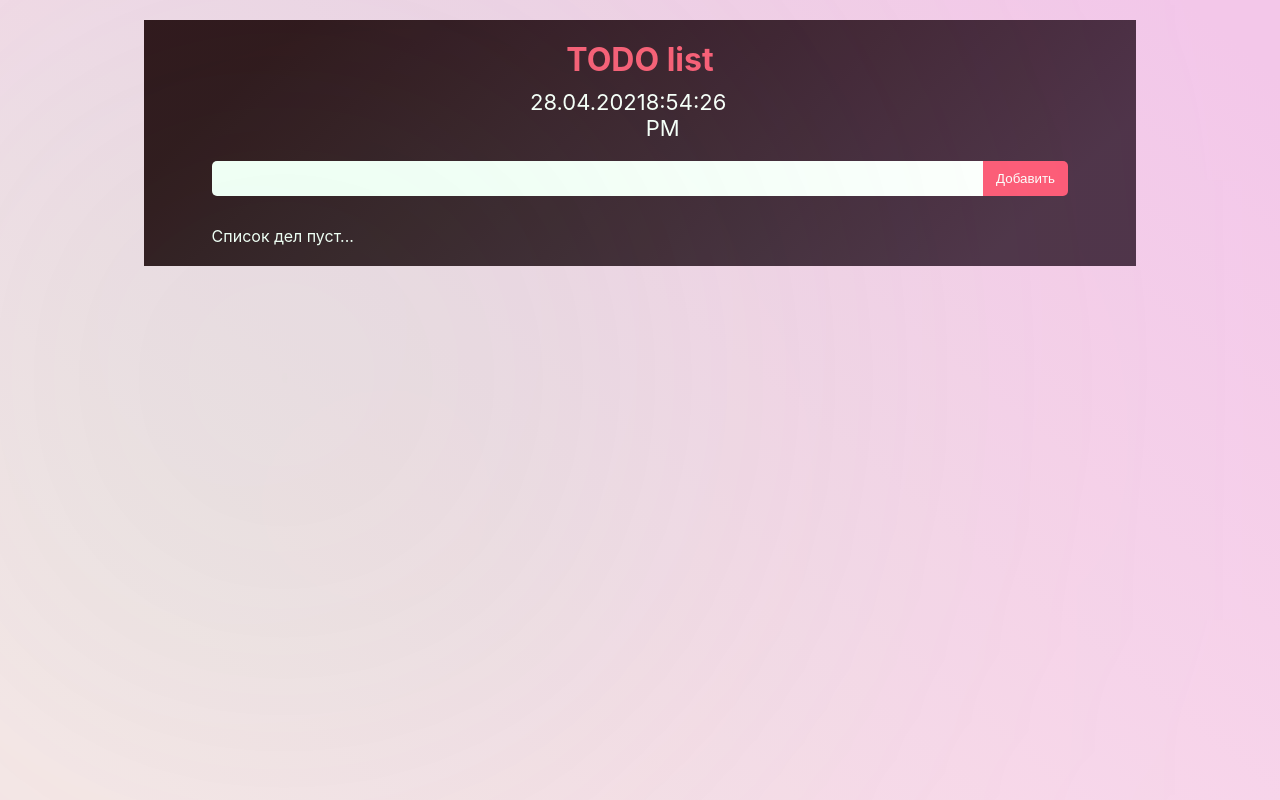
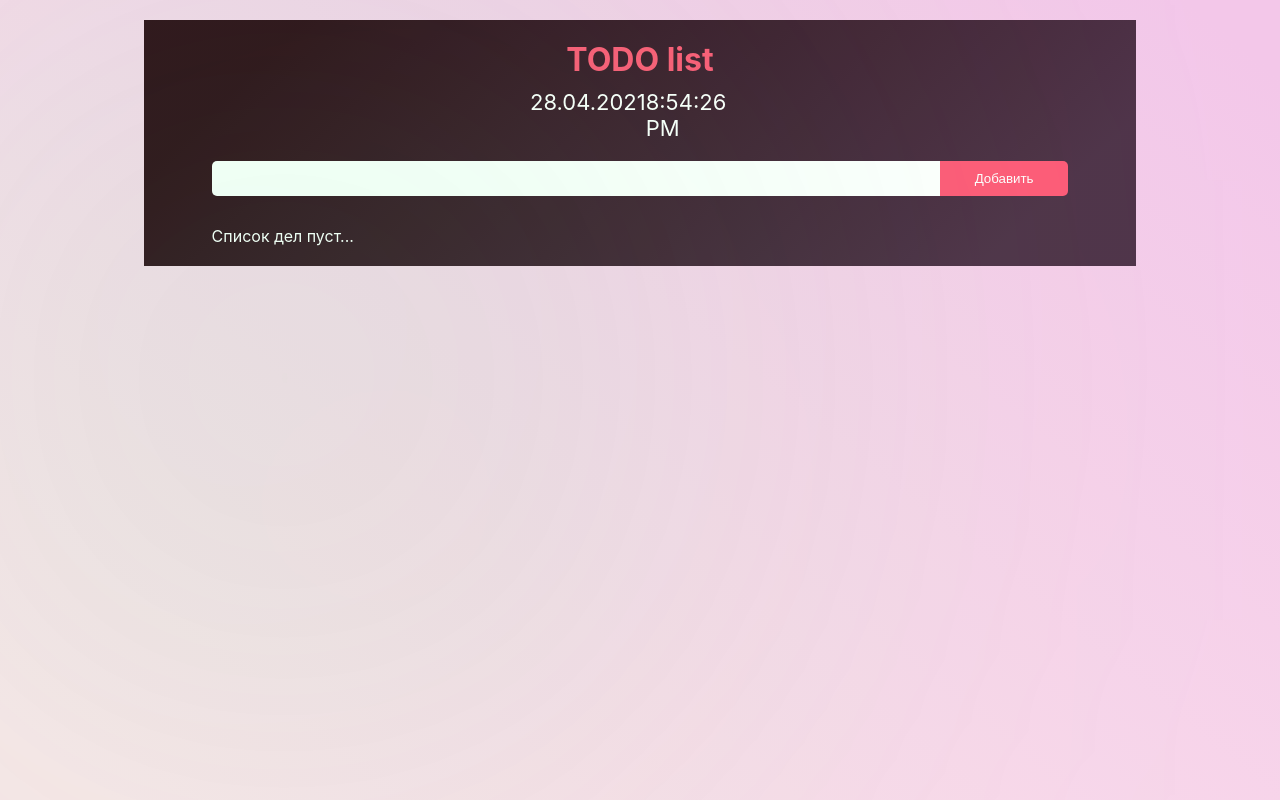
Before and after one commit to goncharenko-au/to-do, a React (Create React App) app: page / in a window 1280 px wide. Built offline with nearby package versions, Linux system fonts and the light colour scheme.

Commit message:
правки

```diff
--- a/public/index.html
+++ b/public/index.html
@@ -1,43 +1,15 @@
 <!DOCTYPE html>
 <html lang="en">
+
 <head>
   <meta charset="utf-8" />
   <link rel="icon" href="%PUBLIC_URL%/favicon.ico" />
   <meta name="viewport" content="width=device-width, initial-scale=1" />
   <meta name="theme-color" content="#000000" />
-    <meta
-      name="description"
-      content="Web site created using create-react-app"
-    />
+  <meta name="description" content="Web site created using create-react-app" />
   <link rel="apple-touch-icon" href="%PUBLIC_URL%/logo192.png" />
-    <!--
-      manifest.json provides metadata used when your web app is installed on a
-      user's mobile device or desktop. See https://developers.google.com/web/fundamentals/web-app-manifest/
-    -->
   <link rel="manifest" href="%PUBLIC_URL%/manifest.json" />
-    <!--
-      Notice the use of %PUBLIC_URL% in the tags above.
-      It will be replaced with the URL of the `public` folder during the build.
-      Only files inside the `public` folder can be referenced from the HTML.
+  <div id="root"></div>
+  </body>
 
-      Unlike "/favicon.ico" or "favicon.ico", "%PUBLIC_URL%/favicon.ico" will
-      work correctly both with client-side routing and a non-root public URL.
-      Learn how to configure a non-root public URL by running `npm run build`.
-    -->
-    <title>React App</title>
-  </head>
-  <body>
-    <noscript>You need to enable JavaScript to run this app.</noscript>
-    <div id="root"></div>
-    <!--
-      This HTML file is a template.
-      If you open it directly in the browser, you will see an empty page.
-
-      You can add webfonts, meta tags, or analytics to this file.
-      The build step will place the bundled scripts into the <body> tag.
-
-      To begin the development, run `npm start` or `yarn start`.
-      To create a production bundle, use `npm run build` or `yarn build`.
-    -->
-  </body>
 </html>
--- a/src/App.scss
+++ b/src/App.scss
@@ -107,25 +107,29 @@
   &__input {
     z-index: 100;
     padding: 10px;
-    width: 90%;
+    width: 85%;
     border-radius: 5px 0 0 5px;
     border: none;
     @media (max-width: 991px) {
       width: 80%;
     }
+    @media (max-width: 767px) {
+      font-size: 15px;
+    }
     @media (max-width: 685px) {
-      width: 70%;
+      width: 65%;
     }
     @media (max-width: 430px) {
       width: 100%;
       border-radius: 5px;
       margin-bottom: 5px;
+      padding-top: 13px;
+      padding-bottom: 13px;
     }
   }
   &__btn {
     padding: 10px;
-    width: 100px;
-    width: 10%;
+    width: 15%;
     border-radius: 0 5px 5px 0;
     border: none;
     cursor: pointer;
@@ -145,12 +149,17 @@
       padding-right: 20px;
       padding-left: 20px;
     }
+    @media (max-width: 767px) {
+      font-size: 15px;
+    }
     @media (max-width: 685px) {
-      width: 30%;
+      width: 35%;
     }
     @media (max-width: 430px) {
       width: 100%;
       border-radius: 5px;
+      padding-top: 13px;
+      padding-bottom: 13px;
     }
   }
   &__block {
@@ -159,7 +168,12 @@
     background: linear-gradient(231.3deg, rgba(256, 256, 256, 0.2) 12.07%, rgba(256, 256, 256, 1) 61.45%);
     padding: 10px 30px 10px 10px;
     border-radius: 5px;
-
+    @media (max-width: 767px) {
+      padding-right: 20px;
+    }
+    @media (max-width: 767px) {
+      padding-right: 10px;
+    }
     &-inner {
       display: flex;
       justify-content: space-between;
@@ -192,17 +206,17 @@
     }
     &-buttons {
       display: flex;
-      width: 40px;
+      width: 50px;
       height: 15px;
       justify-content: space-between;
       @media (max-width: 450px) {
-        width: 32px;
-        height: 10px;
       }
     }
     &-btn {
       cursor: pointer;
       position: relative;
+      width: 16px;
+      height: 16px;
       &.btn-done,
       &.btn-done_check {
         &:before {
@@ -212,9 +226,6 @@
           content: "\e900";
           top: 0;
           left: 0;
-          @media (max-width: 450px) {
-            font-size: 12px;
-          }
         }
         &_check {
           color: rgba(256, 256, 256, 0.4);
@@ -228,9 +239,6 @@
           content: "\e901";
           top: 0;
           left: 0;
-          @media (max-width: 450px) {
-            font-size: 12px;
-          }
         }
       }
       &:hover {
```
Also changed, not shown: 1 other file (tests, documents, lock files or other folders). Lines whose indentation alone changed are shown as unchanged.
